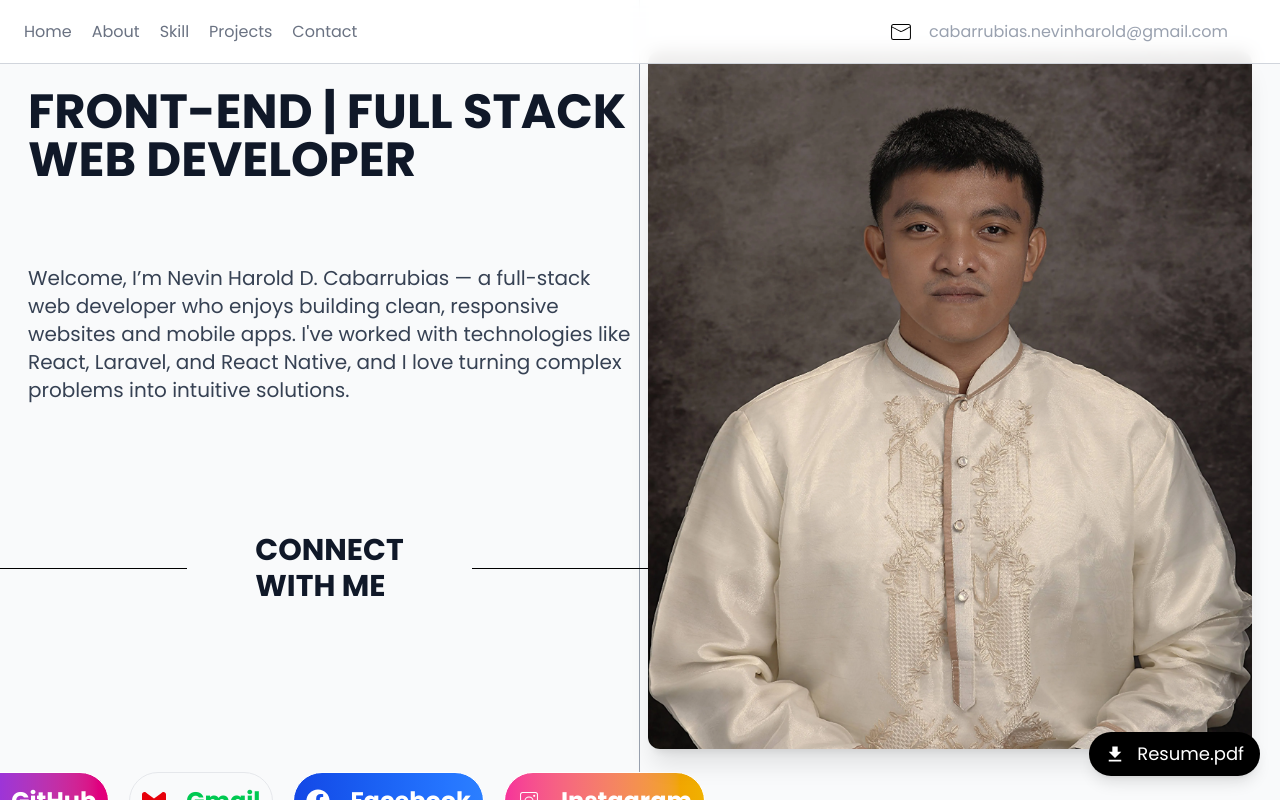
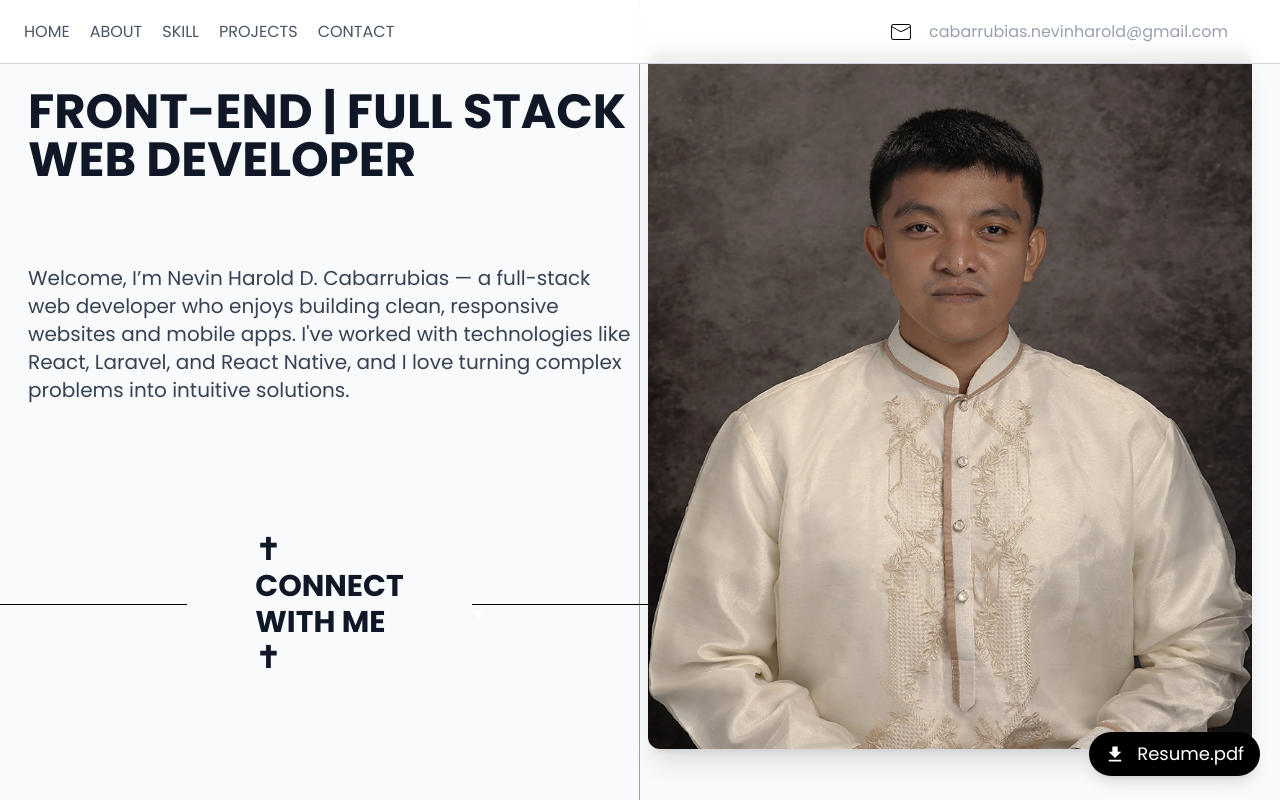
Before and after one commit to nevinharold90/My-Portfolio, a React (Vite) app: page / in a window 1280 px wide. Built offline with nearby package versions, Linux system fonts and the light colour scheme.

Commit message:
Minor Fixes Update

```diff
--- a/src/pages/Home.jsx
+++ b/src/pages/Home.jsx
@@ -23,7 +23,7 @@ import LoadingEffect from './Others/loadingEffect';
 const Home = () => {
 
     const navbarLinks = [
-        "Home", "About", "Skill", "Projects", "Contact"
+        "HOME", "ABOUT", "SKILL", "PROJECTS", "CONTACT"
     ]
 
     const softSkills = [
@@ -57,7 +57,7 @@ const Home = () => {
                     {navbarLinks.map((label) => (
                         <span
                             key={label}
-                            className="relative group text-gray-500 hover:text-black cursor-pointer"
+                            className="relative group text-gray-600 hover:text-black cursor-pointer"
                             href="#"
                         >
                             <span className="after:absolute after:left-0 after:-bottom-1 after:h-[1px] after:w-full
@@ -104,13 +104,15 @@ const Home = () => {
                         <div className="mt-30 w-full gap-x-15 flex align-center justify-center">
                             <div className="justify-center flex items-center">
                                 <h1 className='h-[0.5px] w-[200px] bg-black'>
+                                    ✝
                                 </h1>
                             </div>
                             <h1 className='fade-in delay-2 duration-500 p-2 text-3xl  text-gray-900 font-bold cursor-default  '>
-                                CONNECT WITH ME
+                               ✝ CONNECT WITH ME ✝
                             </h1>
                             <div className="justify-center flex items-center">
                                 <h1 className='h-[0.5px] w-[200px] bg-black'>
+                                    ✝
                                 </h1>
                             </div>
                         </div>
@@ -153,7 +155,7 @@ const Home = () => {
                     <div className="flex flex-col border-r-1 border-gray-400 w-1/2">
                         <div className="flex flex-col p-2 mt-20">
                             <h1 className='gap-1 text-5xl text-left font-bold text-gray-900'>
-                                About Me
+                                ABOUT ME
                             </h1>
                             <p className='text-xl mt-35 text-gray-800 '>
                                 Hey! I’m Nevin — a passionate developer with a degree in Information Technology from the University of Science and Technology of Southern Philippines, graduating with Latin honors, and a fresh graduate.
@@ -190,7 +192,7 @@ const Home = () => {
                 >
                     <div className="flex flex-col border-r-1 border-gray-400 w-1/2">
                         <h1 className=' gap-1 text-5xl text-left font-bold mt-20 text-gray-800'>
-                            Skill Meter
+                            SKILL METER
                         </h1>
                     <div className="px-10">
                             <div className="flex flex-col">
@@ -226,8 +228,8 @@ const Home = () => {
                     <div className="w-1/2 ">
                         <div className="flex flex-col p-2 mt-20 px-20">
                             <div className=" mb-5 ">
-                                <h1 className='gap-1  text-5xl text-left font-bold text-black'>
-                                    Designing Skills
+                                <h1 className=' gap-1 text-5xl text-left font-bold text-gray-800'>
+                                    DESIGNING SKILLS
                                 </h1>
                                 <p className="text-xl pl-5 mt-6 text-gray-600">
                                         UI/UX design with <a
@@ -249,9 +251,9 @@ const Home = () => {
                                     </a>
                                 </p>
                             </div>
-                            <h2 className='gap-1 text-5xl mt-15 text-left font-bold text-black'>
-                                Soft Skills
-                            </h2>
+                            <h1 className=' gap-1 text-5xl text-left font-bold mt-15 text-gray-800'>
+                                SOFT SKILLS
+                            </h1>
                                 {softSkills.map((skill, index)=> (
                                     <p
                                         key={index}
```
